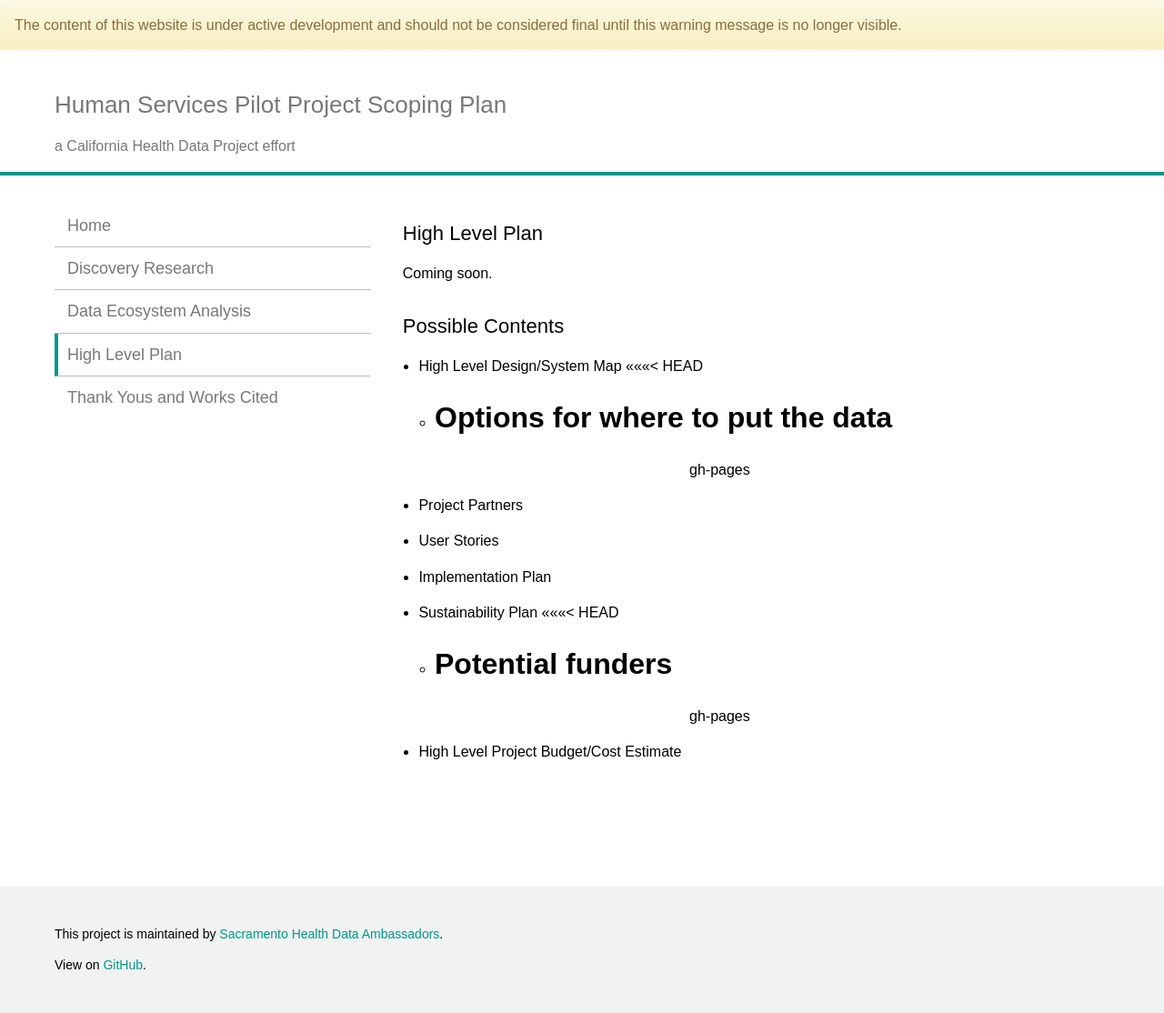
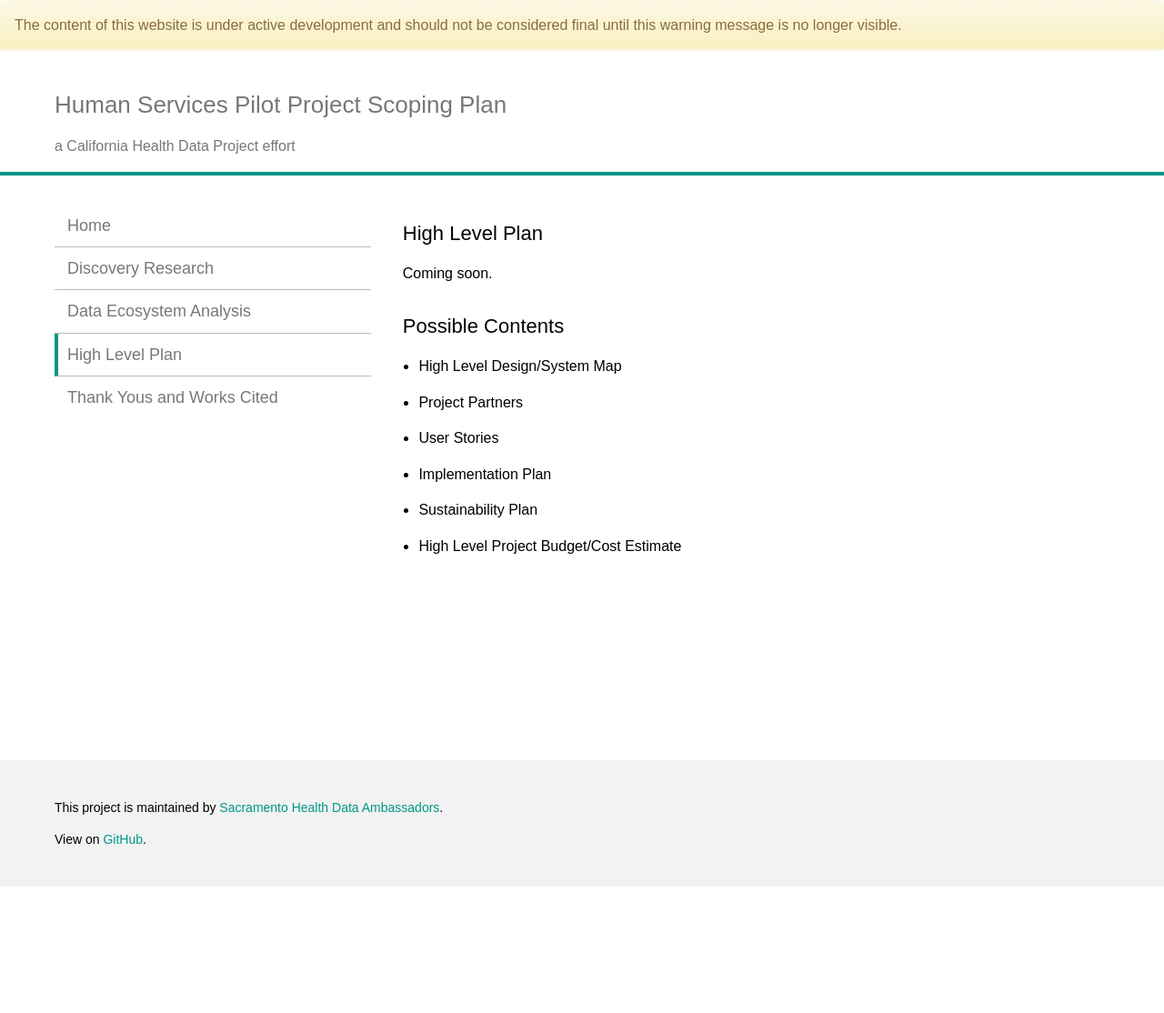
Before and after one commit to joelrip/human-services-scoping-plan, a Jekyll site: the page built from _pages/high-level-plan.md, in a window 1280 px wide. Shown: the whole page at 91% size. Built offline with Jekyll 4.4.1, drawn with Linux system fonts in a browser that asks for light colours; after the commit the page ends 975 px from its top, so only the background shows below that.

Commit message:
Fix formatting, merge conflict

```diff
--- a/_pages/high-level-plan.md
+++ b/_pages/high-level-plan.md
@@ -7,16 +7,8 @@ Coming soon.
 
 ## Possible Contents
 - High Level Design/System Map
-<<<<<<< HEAD
-    * Options for where to put the data
-=======
->>>>>>> gh-pages
 - Project Partners
 - User Stories
 - Implementation Plan
 - Sustainability Plan
-<<<<<<< HEAD
-    * Potential funders
-=======
->>>>>>> gh-pages
 - High Level Project Budget/Cost Estimate
```
Also changed, not shown: _pages/data-ecosystem.md (+6 -3 lines).
